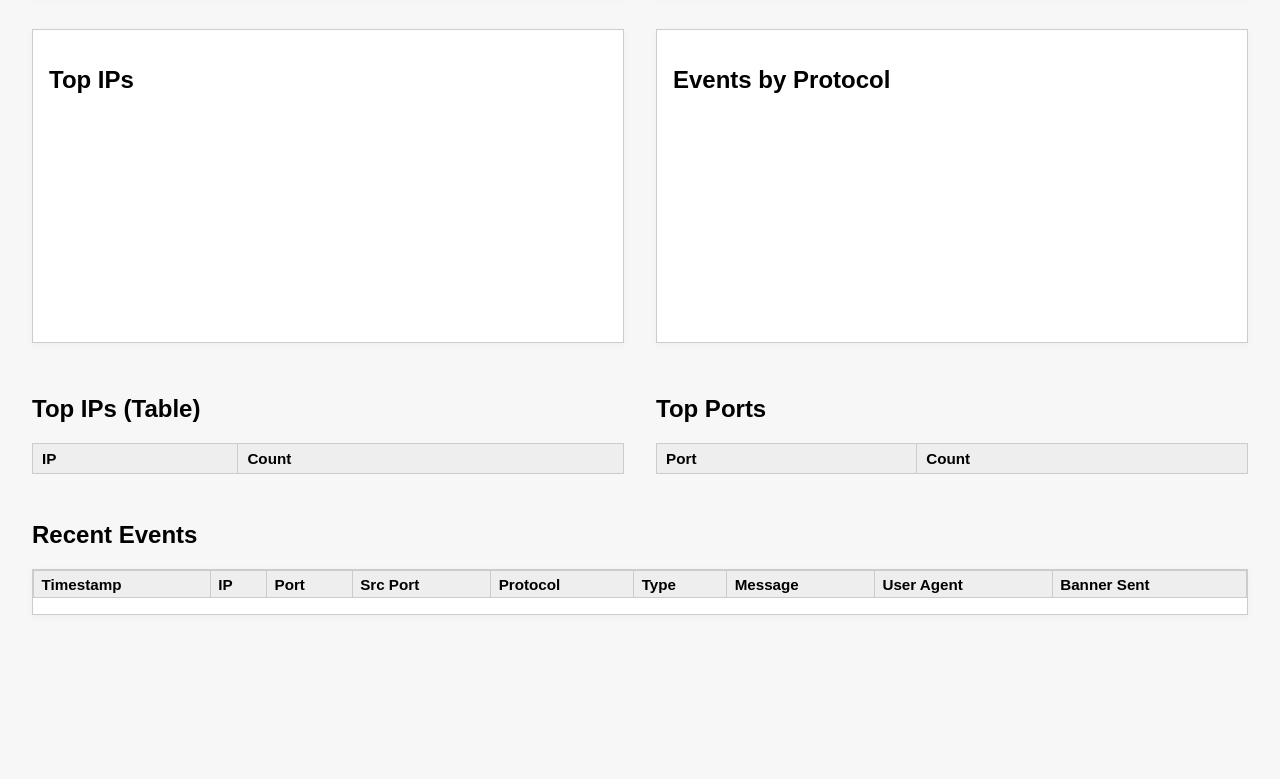
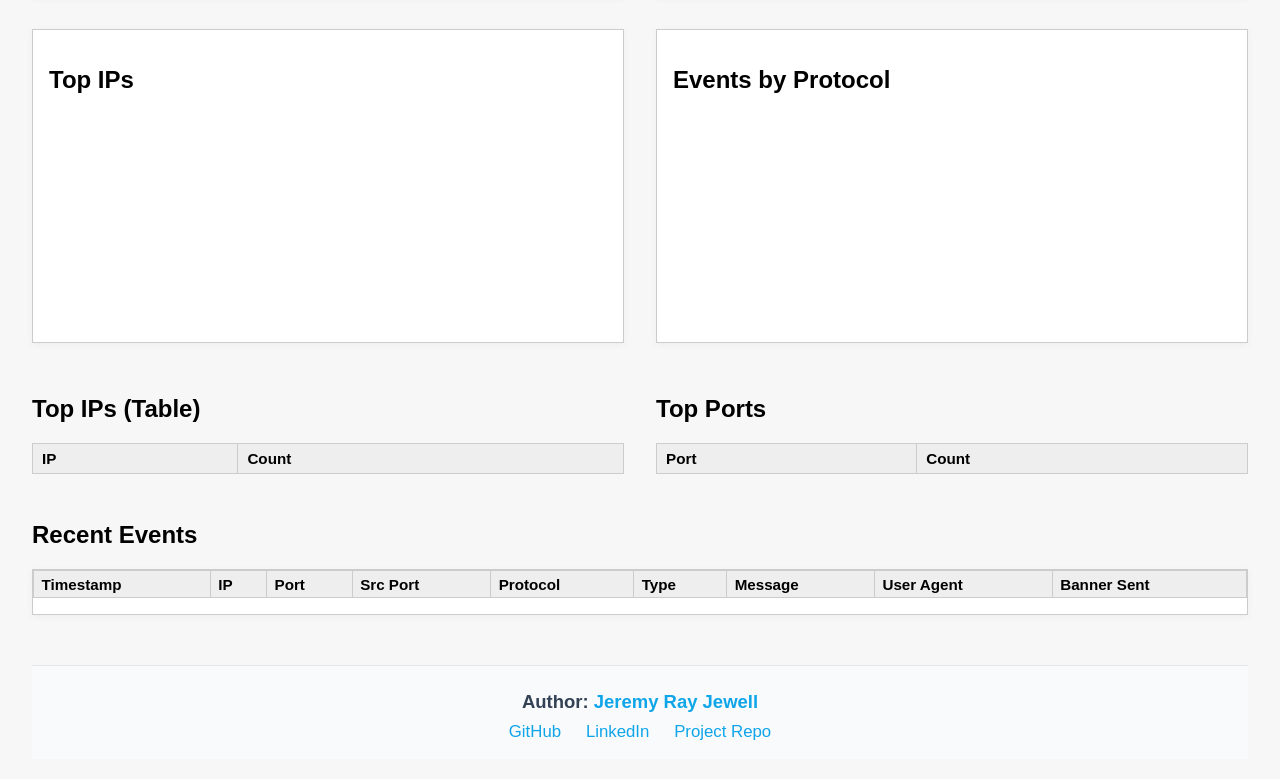
Before and after one commit to jeremyrayjewell/mini-siem-dashboard, a plain HTML site: page public/index.html in a window 1280 px wide. Shown: the part 641-1420 px from the top of the page. Before the commit the page ends 1288 px from the top, so only its background shows below. Drawn offline with nearby package versions, Linux system fonts and the light colour scheme; no server answers.

Commit message:
UI cleanup

```diff
--- a/public/index.html
+++ b/public/index.html
@@ -153,6 +153,14 @@
             <tbody></tbody>
         </table>
     </div>
+        <footer style="margin-top:3em;padding:1.5em 0 0.5em 0;border-top:1px solid #e5e7eb;text-align:center;color:#334155;background:#f8fafc;font-size:1.05em;">
+            <div style="margin-bottom:0.5em;font-weight:bold;font-size:1.1em;">Author: <span style="color:#0ea5e9">Jeremy Ray Jewell</span></div>
+            <div style="margin-bottom:0.5em;">
+                <a href="https://github.com/jeremyrayjewell" target="_blank" style="color:#0ea5e9;text-decoration:none;margin-right:1.2em;">GitHub</a>
+                <a href="https://www.linkedin.com/in/jeremyrayjewell" target="_blank" style="color:#0ea5e9;text-decoration:none;margin-right:1.2em;">LinkedIn</a>
+                <a href="https://github.com/jeremyrayjewell/mini-siem-dashboard" target="_blank" style="color:#0ea5e9;text-decoration:none;">Project Repo</a>
+            </div>
+        </footer>
     <script>
         // Chart.js chart objects
         let eventsOverTimeChart, topIPsChart, protocolChart;
```
